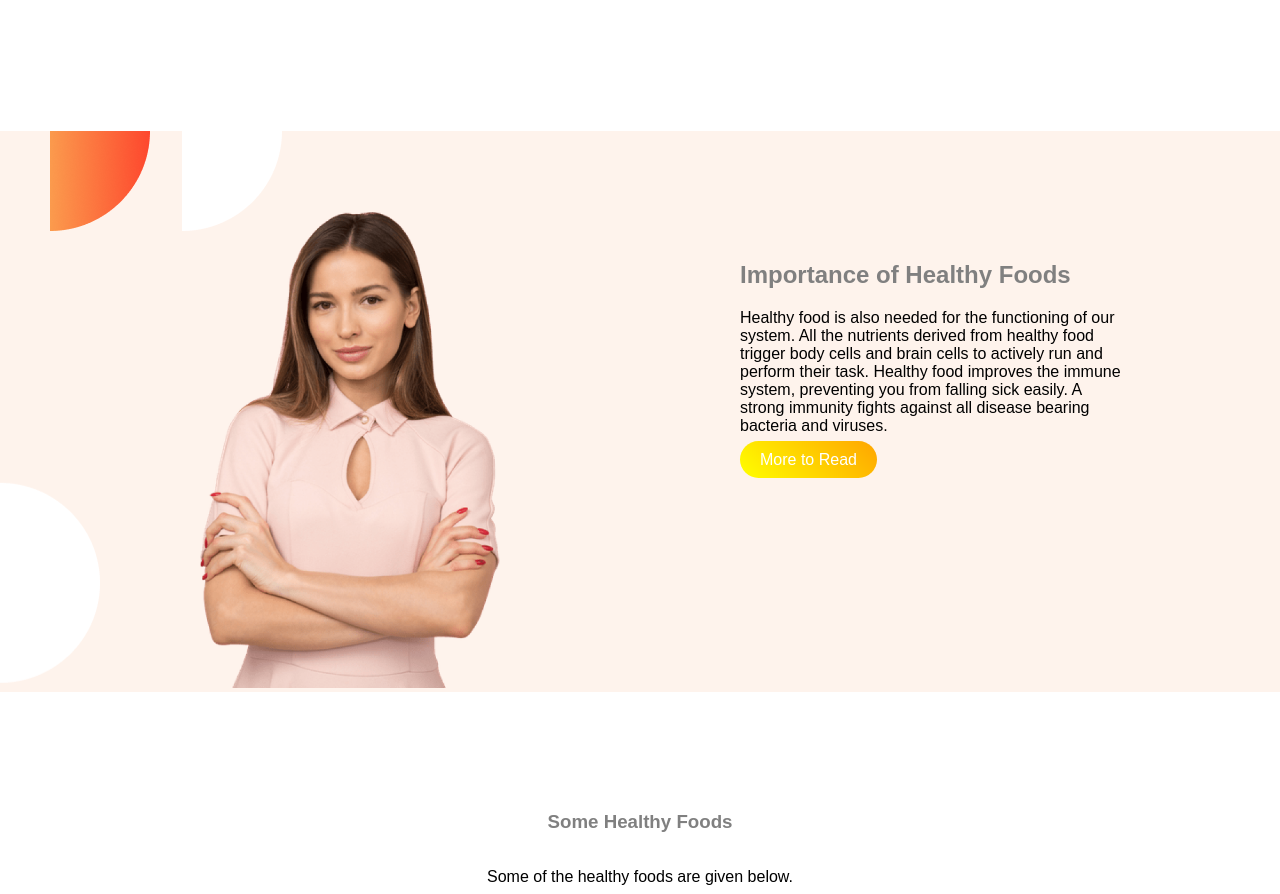
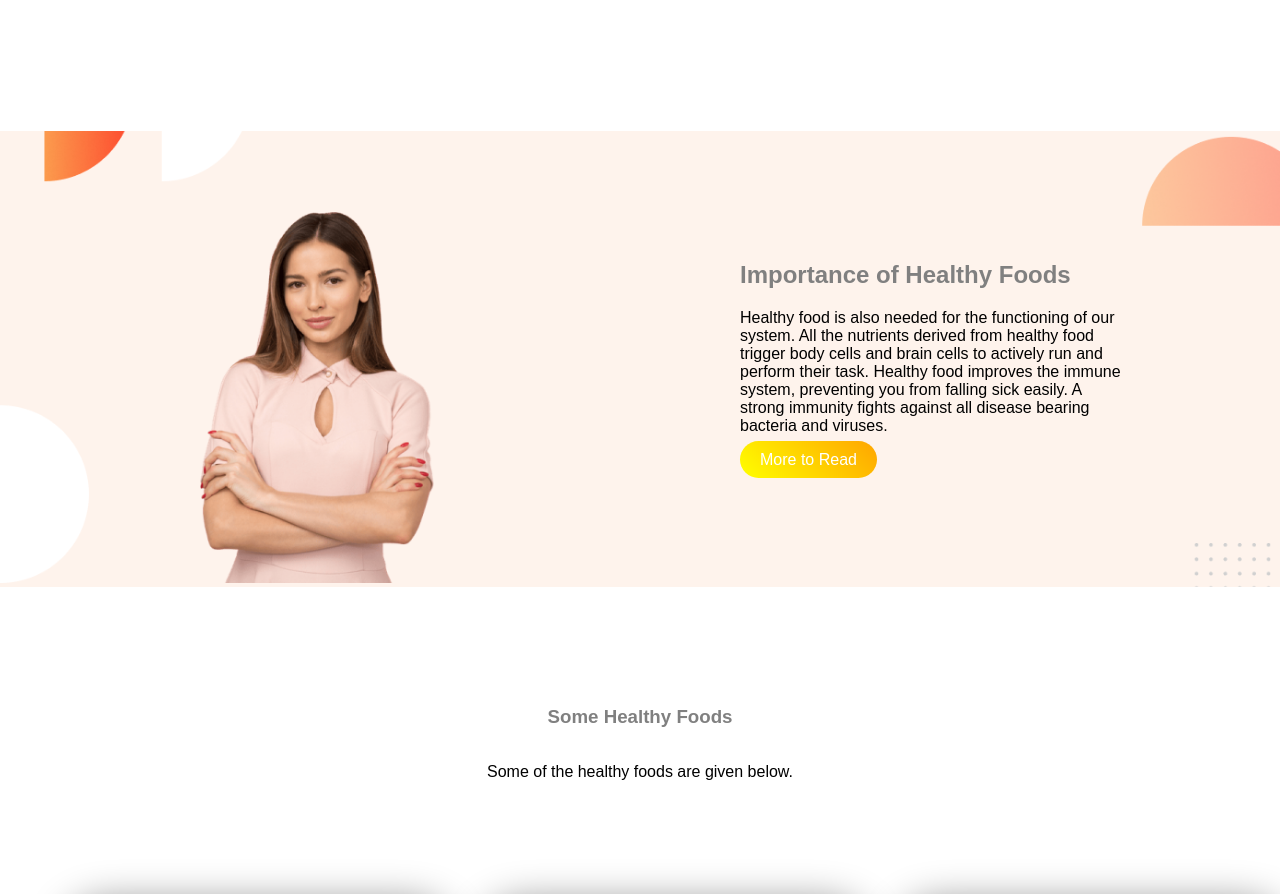
Before and after one commit to anjumabid001/food-network, a plain HTML site: page index.html in a window 1280 px wide. Shown: the part 781-1675 px from the top of the page. Drawn offline with Linux system fonts and the light colour scheme; a web font is replaced by a local one.

Commit message:
intermdiate

```diff
--- a/style.css
+++ b/style.css
@@ -50,8 +50,9 @@ section{
 .mid-area{
     background-image: url("images/shapes/7.png");
     background-repeat: no-repeat;
-    /*background-position: center;*/
-    /*background-size: cover;*/
+    background-position: center;
+    background-size: cover;
+    width:100%;
 }
 
 .half-width{
@@ -60,7 +61,7 @@ section{
 }
 
 .half-width img{
-    width: 77%;
+    width: 60%;
     padding-left: 200px;
     padding-top: 81px;
 }
```
